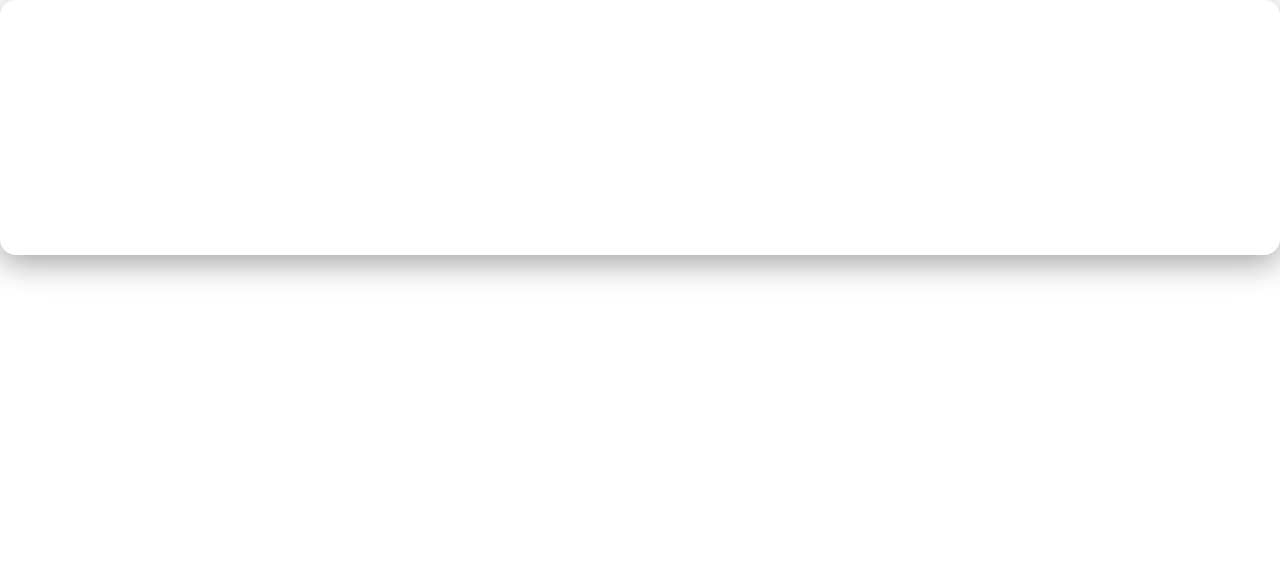
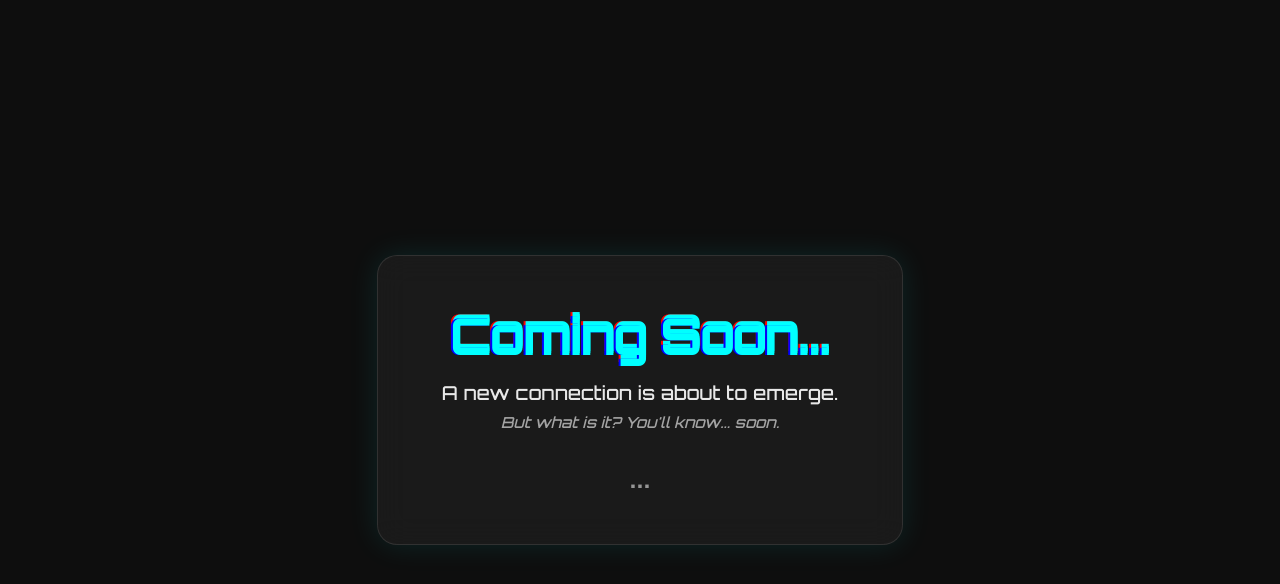
Before and after one commit to ArnabIITP/LynqIt-Homepage, a plain HTML site: page index.html in a window 1280 px wide. Drawn offline with Linux system fonts and the light colour scheme.

Commit message:
Update styles.css

```diff
--- a/styles.css
+++ b/styles.css
@@ -1,57 +1,131 @@
+@import url('https://fonts.googleapis.com/css2?family=Orbitron:wght@500&display=swap');
+
 * {
   margin: 0;
   padding: 0;
   box-sizing: border-box;
-  font-family: 'Segoe UI', Tahoma, Geneva, Verdana, sans-serif;
 }
 
 body, html {
   height: 100%;
+  font-family: 'Orbitron', sans-serif;
   overflow: hidden;
+  background: #0e0e0e;
+  color: #fff;
 }
 
-#background {
-  background-image: url('https://images.unsplash.com/photo-1559526324-593bc073d938?auto=format&fit=crop&w=1950&q=80'); /* chat-theme bg */
-  background-size: cover;
-  background-position: center;
-  filter: blur(5px);
+.background {
+  position: absolute;
   height: 100%;
   width: 100%;
-  position: fixed;
+  background: linear-gradient(-45deg, #000428, #004e92, #000428, #004e92);
+  background-size: 400% 400%;
+  animation: gradient 15s ease infinite;
   z-index: -2;
 }
 
-.overlay {
-  height: 100vh;
-  width: 100vw;
+.orb {
+  position: absolute;
+  top: 50%;
+  left: 50%;
+  height: 500px;
+  width: 500px;
+  background: radial-gradient(circle, rgba(0,255,255,0.2), transparent);
+  border-radius: 50%;
+  transform: translate(-50%, -50%);
+  filter: blur(100px);
+  animation: pulse 4s infinite ease-in-out;
+}
+
+.container {
+  height: 100%;
   display: flex;
   align-items: center;
   justify-content: center;
-  background: rgba(0, 0, 0, 0.4);
-  position: relative;
-  z-index: 1;
 }
 
 .glass {
-  background: rgba(255, 255, 255, 0.1);
-  border: 1px solid rgba(255, 255, 255, 0.2);
-  box-shadow: 0 8px 32px rgba(0, 0, 0, 0.37);
-  backdrop-filter: blur(10px);
-  -webkit-backdrop-filter: blur(10px);
-  border-radius: 16px;
+  background: rgba(255, 255, 255, 0.05);
+  backdrop-filter: blur(15px);
+  -webkit-backdrop-filter: blur(15px);
   padding: 3rem 4rem;
+  border-radius: 20px;
+  border: 1px solid rgba(255, 255, 255, 0.1);
   text-align: center;
-  color: #fff;
+  box-shadow: 0 0 30px rgba(0,255,255,0.1);
+  animation: fadeIn 2s ease-out;
 }
 
 h1 {
   font-size: 3rem;
   margin-bottom: 1rem;
-  font-weight: 600;
-  text-shadow: 0 0 10px rgba(255, 255, 255, 0.2);
+  color: #00ffff;
+  position: relative;
 }
 
-p {
+.glitch {
+  position: relative;
+  color: #00ffff;
+  font-weight: bold;
+}
+
+.glitch::before,
+.glitch::after {
+  content: attr(data-text);
+  position: absolute;
+  left: 0;
+  width: 100%;
+  overflow: hidden;
+  color: #00ffff;
+  animation: glitch 2s infinite linear alternate-reverse;
+}
+
+.glitch::before {
+  top: -2px;
+  text-shadow: -2px 0 red;
+}
+
+.glitch::after {
+  top: 2px;
+  text-shadow: -2px 0 blue;
+}
+
+.subtitle {
   font-size: 1.2rem;
-  opacity: 0.85;
+  margin-top: 1rem;
+  opacity: 0.9;
 }
+
+.hint {
+  font-size: 0.95rem;
+  margin-top: 0.5rem;
+  opacity: 0.6;
+  font-style: italic;
+}
+
+.dots {
+  font-size: 2rem;
+  margin-top: 1.5rem;
+  animation: blink 1.2s infinite;
+}
+
+@keyframes gradient {
+  0% { background-position: 0% 50%; }
+  50% { background-position: 100% 50%; }
+  100% { background-position: 0% 50%; }
+}
+
+@keyframes pulse {
+  0%, 100% {
+    transform: translate(-50%, -50%) scale(1);
+    opacity: 0.5;
+  }
+  50% {
+    transform: translate(-50%, -50%) scale(1.1);
+    opacity: 0.8;
+  }
+}
+
+@keyframes blink {
+  0%, 100% { opacity: 1; }
+  50% { opacity: 0.2; }
```
